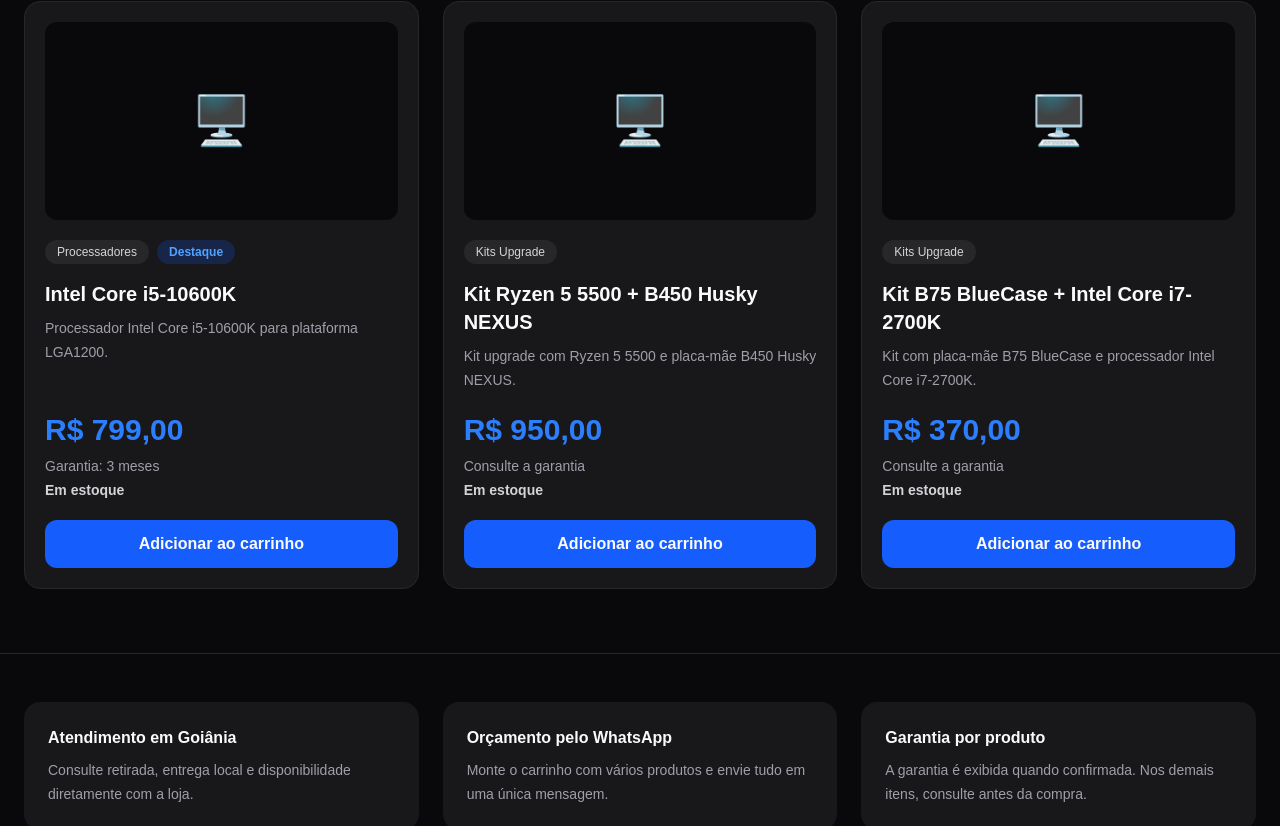
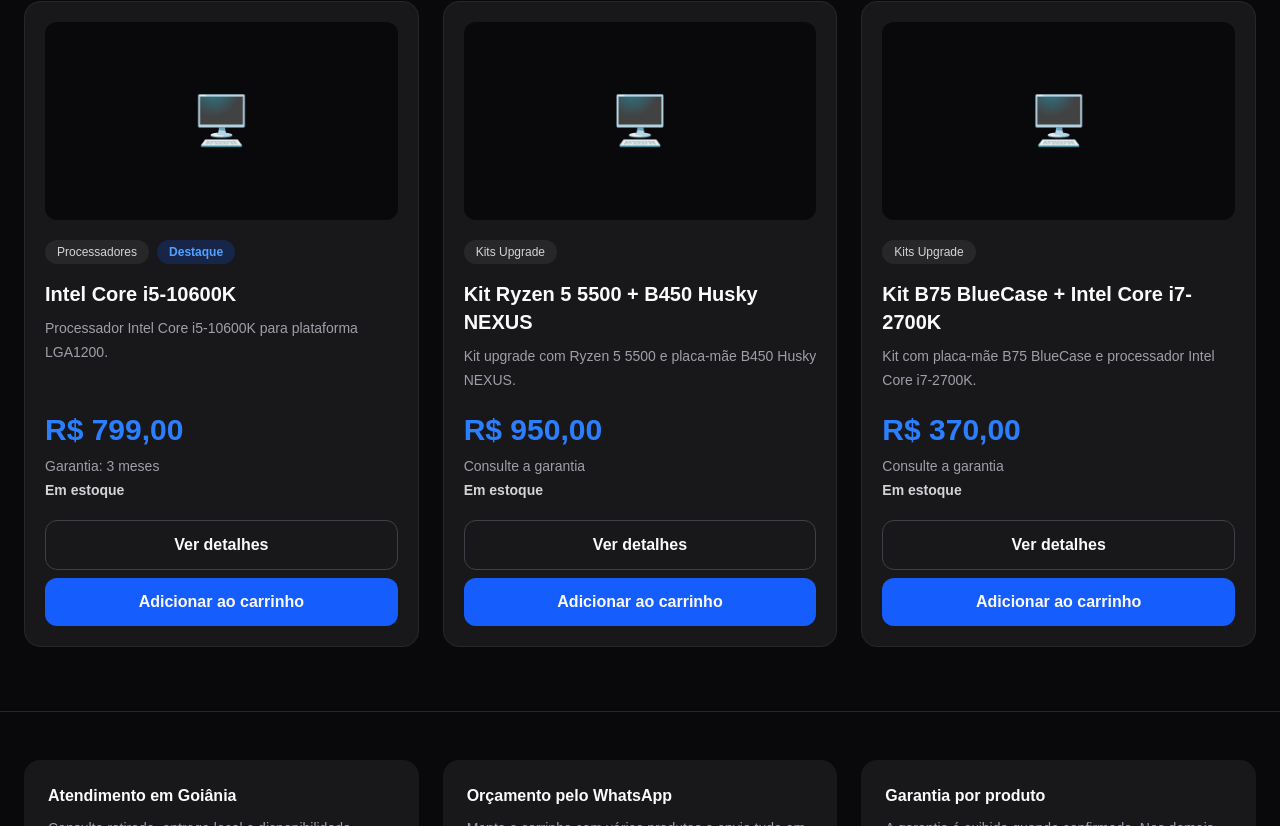
Before and after one commit to wendeljunio2015-dev/CatVitInfo, a Next.js app: page / in a window 1280 px wide. Shown: the part 813-1639 px from the top of the page. Built offline with nearby package versions, Linux system fonts and the light colour scheme.

Commit message:
feat: link product cards to details

```diff
--- a/components/ProductCard.tsx
+++ b/components/ProductCard.tsx
@@ -1,5 +1,6 @@
 "use client";
 
+import Link from "next/link";
 import { useCart } from "@/context/CartContext";
 import type { Product } from "@/types/product";
 
@@ -17,21 +18,24 @@
 
   return (
     <article className="flex h-full flex-col rounded-2xl border border-zinc-800 bg-zinc-900 p-5">
-      <div className="mb-5 flex aspect-video items-center justify-center overflow-hidden rounded-xl bg-zinc-950">
-        {product.image ? <img src={product.image} alt={product.name} className="h-full w-full object-cover" /> : <span className="text-5xl">🖥️</span>}
-      </div>
+      <Link href={`/produto/${product.slug}`} className="mb-5 flex aspect-video items-center justify-center overflow-hidden rounded-xl bg-zinc-950">
+        {product.image ? <img src={product.image} alt={product.name} className="h-full w-full object-contain p-4" /> : <span className="text-5xl">🖥️</span>}
+      </Link>
       <div className="flex flex-1 flex-col">
         <div className="flex flex-wrap gap-2">
           <span className="rounded-full bg-zinc-800 px-3 py-1 text-xs text-zinc-300">{product.category}</span>
           {product.badge && <span className="rounded-full bg-blue-600/20 px-3 py-1 text-xs font-bold text-blue-400">{product.badge}</span>}
         </div>
-        <h3 className="mt-4 text-xl font-bold">{product.name}</h3>
+        <Link href={`/produto/${product.slug}`} className="mt-4 text-xl font-bold hover:text-blue-400">{product.name}</Link>
         <p className="mt-2 text-sm leading-6 text-zinc-400">{product.description}</p>
         <div className="mt-auto pt-5">
           <p className="text-3xl font-black text-blue-500">{money.format(product.price)}</p>
           <p className="mt-2 text-sm text-zinc-400">{product.warranty ? `Garantia: ${product.warranty}` : "Consulte a garantia"}</p>
           <p className="mt-1 text-sm font-semibold text-zinc-300">{stockLabel[product.stockStatus]}</p>
-          <button disabled={unavailable} onClick={() => addItem(product)} className="mt-5 w-full rounded-xl bg-blue-600 px-4 py-3 font-bold disabled:cursor-not-allowed disabled:bg-zinc-700 disabled:text-zinc-400 hover:bg-blue-500">{unavailable ? "Indisponível" : "Adicionar ao carrinho"}</button>
+          <div className="mt-5 grid gap-2">
+            <Link href={`/produto/${product.slug}`} className="rounded-xl border border-zinc-700 px-4 py-3 text-center font-bold hover:bg-zinc-800">Ver detalhes</Link>
+            <button disabled={unavailable} onClick={() => addItem(product)} className="w-full rounded-xl bg-blue-600 px-4 py-3 font-bold disabled:cursor-not-allowed disabled:bg-zinc-700 disabled:text-zinc-400 hover:bg-blue-500">{unavailable ? "Indisponível" : "Adicionar ao carrinho"}</button>
+          </div>
         </div>
       </div>
     </article>
```
